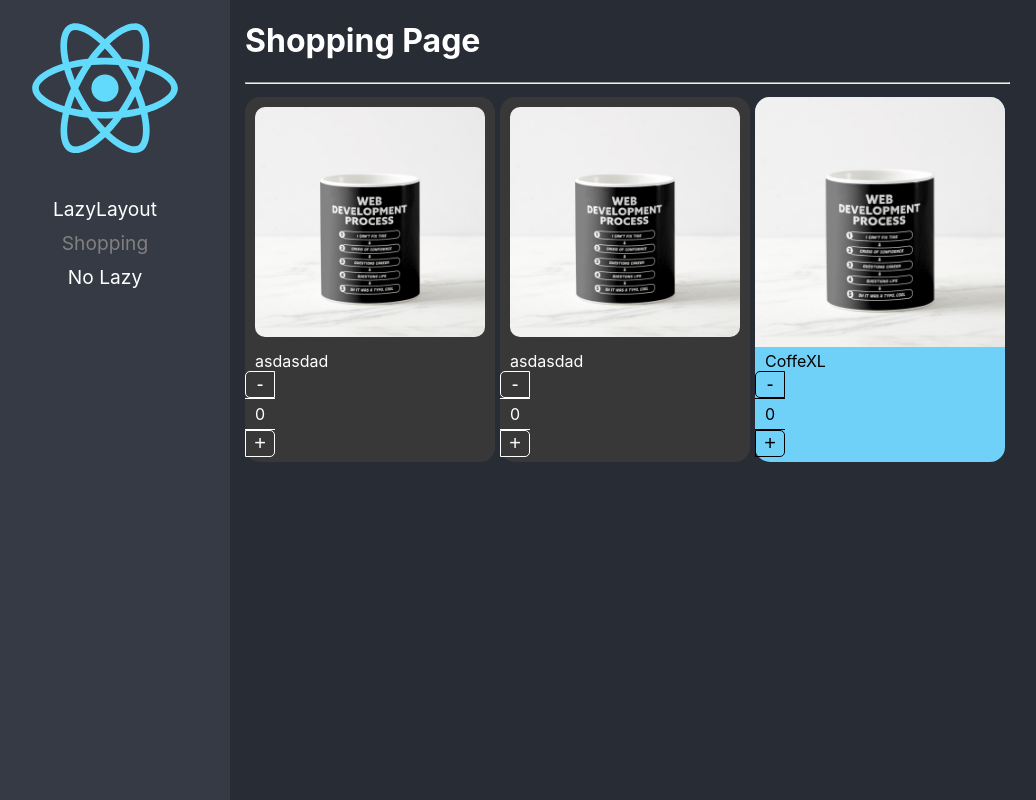
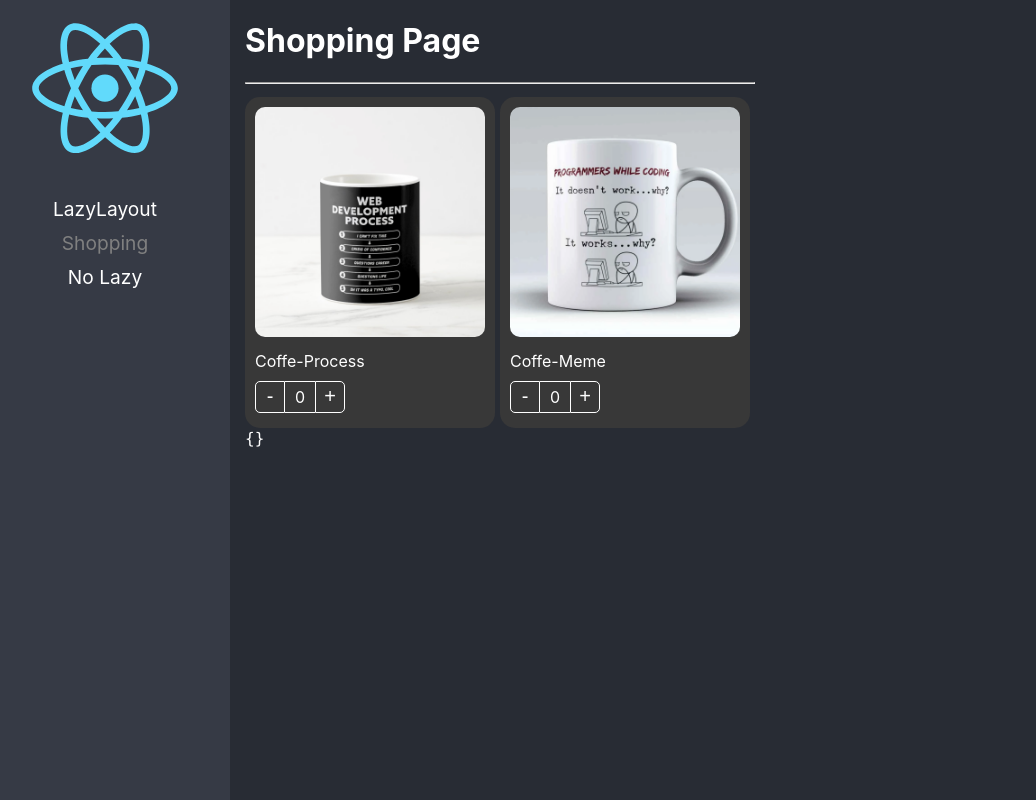
Before and after one commit to GonzaloPenia/ReactADV, a React (Create React App) app: page /shopping in a window 1280 px wide. Shown: the whole page, without its empty margins (20-1056 px from the left). Built offline with nearby package versions, Linux system fonts and the light colour scheme.

Commit message:
implementacion del carrito compras sin finalizar

```diff
--- a/src/02-components-patterns/components/ProductButtons.tsx
+++ b/src/02-components-patterns/components/ProductButtons.tsx
@@ -12,7 +12,7 @@
     const {increaseBy,counter} = useContext(ProductContext);
 
     return(
-        <div className= { `${styles.buttonContainer} ${className}`} style = {style}  >
+        <div className= { `${styles.buttonsContainer} ${className}`} style = {style}  >
             <button className= {styles.buttonMinus} onClick={ () => increaseBy(-1)} > - </button>
             <div    className= {styles.countLabel}> {counter} </div>
             <button className= {styles.buttonAdd}   onClick={ () => increaseBy(1)}> + </button>
--- a/src/02-components-patterns/components/ProductCard.tsx
+++ b/src/02-components-patterns/components/ProductCard.tsx
@@ -2,7 +2,7 @@
 
 import { useProduct } from '../hooks';
 import React, { createContext, ReactElement } from 'react';
-import { ProductContextProp, Product } from '../interfaces/interfaces';
+import { ProductContextProp, Product, onChangeArgs } from '../interfaces/interfaces';
 
 
 export const ProductContext = createContext( {} as ProductContextProp);
@@ -13,11 +13,12 @@
     children?: ReactElement | ReactElement[];
     className?: string;
     style?: React.CSSProperties;
+    onChange?: (args : onChangeArgs) => void;
 }
 
-export const ProductCard = ({children, product, className, style}: Props) => {
+export const ProductCard = ({children, product, className, style, onChange}: Props) => {
 
-    const {counter, increaseBy} = useProduct();
+    const {counter, increaseBy} = useProduct({onChange,product});
 
     return (
         <Provider value={{
--- a/src/02-components-patterns/hooks/useProduct.ts
+++ b/src/02-components-patterns/hooks/useProduct.ts
@@ -1,9 +1,20 @@
 import { useState } from "react";
+import { onChangeArgs, Product } from "../interfaces/interfaces";
 
-export const useProduct = () => {
+interface useProductsArgs {
+    product: Product;
+    onChange?: (args:onChangeArgs) => void
+}
+
+export const useProduct = ( {onChange, product} : useProductsArgs ) => {
     const [counter, setCounter] = useState(0);
+
     const increaseBy = (value:number) => {
-        setCounter ( prev => Math.max(prev + value, 0) );
+
+        const newValue =  Math.max( counter + value, 0)
+        setCounter ( newValue );
+
+        onChange && onChange({count: newValue, product });
     }
 
     return{
--- a/src/02-components-patterns/interfaces/interfaces.ts
+++ b/src/02-components-patterns/interfaces/interfaces.ts
@@ -22,3 +22,8 @@
     Image:   (Props: ProductImageProps) => JSX.Element,
     Buttons: (Props: ProductButtonsProps) => JSX.Element
 }
+
+export interface onChangeArgs{
+    product: Product;
+    count: number;
+}
--- a/src/02-components-patterns/pages/ShoppingPage.tsx
+++ b/src/02-components-patterns/pages/ShoppingPage.tsx
@@ -1,12 +1,45 @@
+import { useState } from "react";
 import { ProductCard, ProductImage, ProductTitle, ProductButtons } from "../components"
+import { Product } from "../interfaces/interfaces";
 import '../styles/custom-styles.css';
-const product = {
+import { log } from "console";
+
+const product1 = {
     id: '1',
-    title: 'CoffeXL',
+    title: 'Coffe-Process',
     img: './coffee-mug.png'
+}
+const product2 = {
+    id: '2',
+    title: 'Coffe-Meme',
+    img: './coffee-mug2.png'
+}
+
+const products: Product[] = [product1, product2];
+
+interface ProductInCart extends Product{
+  count : number
 }
 
 export const ShoppingPage = () => {
+
+  const [shoppingCart, setShoppingCart ] = useState <{ [key:string] : ProductInCart }> ({  });
+
+  const onProductCountChange = (  {count, product} : {count : number, product : Product} ) => {
+    setShoppingCart( oldShoppingCart => {
+
+      if(count === 0) {
+        const {[product.id] : toDelete, ...rest} = oldShoppingCart;
+        return rest;
+      }
+
+      return{
+        ...oldShoppingCart,
+        [ product.id ]: {...product,count}
+      }
+    })
+
+  }
   return (
     <div>
         <h1>Shopping Page</h1>
@@ -16,25 +49,39 @@
               flexDirection: 'row',
               flexWrap: 'wrap'
           }}>
-            <ProductCard product={product} className="bg-dark">
-              <ProductCard.Image className="custom-image"/>
-              <ProductCard.Title title={'asdasdad'} className="text-white" />
-              <ProductCard.Buttons className="custom-buttons"/>
-            </ProductCard>
 
-            <ProductCard product={product} className="bg-dark" >
+            {
+              products.map( product => (
+                <ProductCard key={product.id} product={product} className="bg-dark text-white" onChange={ onProductCountChange }>
                   <ProductImage className="custom-image" />
-              <ProductTitle title={'asdasdad'} className="text-white" />
+                  <ProductTitle title={product.title} className="text-white" />
                   <ProductButtons className="custom-buttons"/>
                 </ProductCard>
+              ))
+            }
+          </div>
+          <div  className="shopping-cart">
 
-            <ProductCard product={product} style={{ backgroundColor: '#70D1F8'}}>
-              <ProductImage/>
-              <ProductTitle/>
-              <ProductButtons/>
+                {Object.entries(shoppingCart).map(([key, product]) =>
+                    <ProductCard
+                        key={key}
+                        product={product}
+                        className="bg-dark text-white"
+                        style={{width:'100px'}}
+                        onChange={ onProductCountChange } >
+                        <ProductImage className="custom-image" />
+                        <ProductTitle title={product.title} className="text-white" />
+                        <ProductButtons className="custom-buttons" style={{display: "flex", justifyContent: 'center'}}  />
                     </ProductCard>
+                )}
+
           </div>
 
+          <div>
+            <code>
+              { JSON.stringify(shoppingCart,null, 5) }
+            </code>
+          </div>
     </div>
   )
 }
--- a/src/02-components-patterns/styles/custom-styles.css
+++ b/src/02-components-patterns/styles/custom-styles.css
@@ -16,3 +16,10 @@
     color: white;
     border-color: white;
 }
+
+.shopping-cart{
+    position: fixed;
+    right: 10px;
+    top: 0px;
+
+}
```
Also changed, not shown: public/coffee-mug2.png (added). Lines whose indentation alone changed are shown as unchanged.
